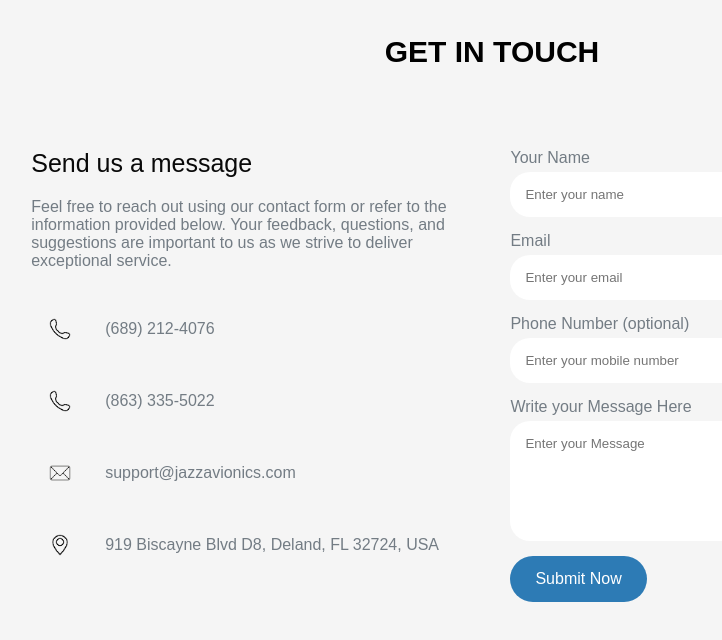
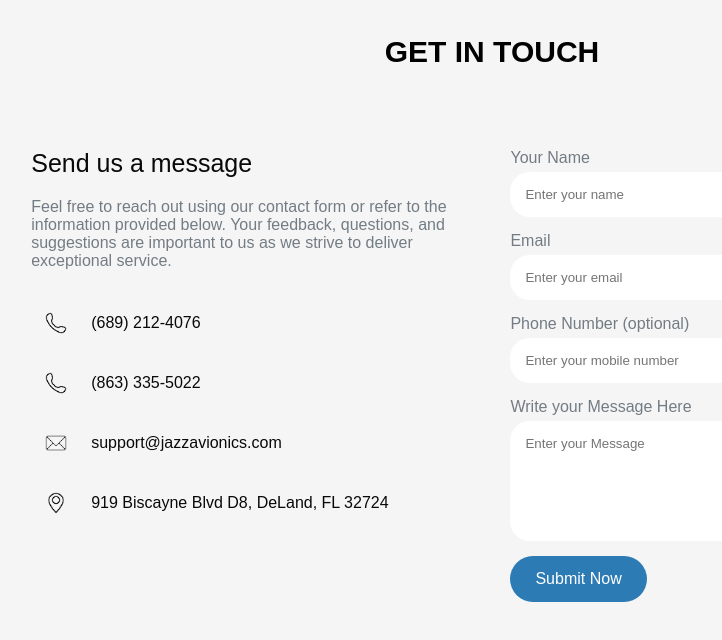
Before and after one commit to Koala-Tech-Digital-Solutions/JazzAvionics, a React (Vite) app: page / in a window 1280 px wide. Shown: the part 3086-3726 px from the top of the page, without its empty margins (148-870 px from the left). Built offline with nearby package versions, Linux system fonts and the light colour scheme.

Commit message:
clickable contact info

```diff
--- a/src/Components/Contact/Contact.css
+++ b/src/Components/Contact/Contact.css
@@ -34,15 +34,17 @@
 .contact-col ul li a {
   display: flex;
   align-items: center;
-  gap: 10px;
-  color: inherit;
+  color: #090909;
   text-decoration: none;
-  padding: 6px 4px;
-  border-radius: 10px;
+}
+.contact-col ul li .link-text {
+  border-bottom: 1px solid transparent;
+  transition: border-color 0.2s ease, color 0.2s ease;
 }
 
-.contact-col ul li a:hover {
-  background: rgba(0, 0, 0, 0.04);
+.contact-col ul li a:hover .link-text {
+  border-bottom: 1px solid #090909;
+  color: #000;
 }
 
 .contact-col ul li img {
--- a/src/Components/Contact/Contact.jsx
+++ b/src/Components/Contact/Contact.jsx
@@ -1,4 +1,4 @@
-import React, { useState } from "react";
+import React, { useMemo, useState } from "react";
 import emailjs from "@emailjs/browser";
 import "./Contact.css";
 import mail_icon from "/assets/mail-icon.png";
@@ -10,6 +10,9 @@
 const TEMPLATE_AUTOREPLY = "template_0tfq1oa";
 const PUBLIC_KEY = "xm3iiEWUBYyQG12Vc";
 
+// Address text in one place so it stays consistent
+const ADDRESS_TEXT = "919 Biscayne Blvd D8, DeLand, FL 32724";
+
 const Contact = () => {
   const [formData, setFormData] = useState({
     email: "",
@@ -19,6 +22,23 @@
   });
   const [isLoading, setIsLoading] = useState(false);
   const [isSent, setIsSent] = useState(false);
+
+  // Build the correct Maps link for the current device
+  const mapsHref = useMemo(() => {
+    const ua = typeof navigator !== "undefined" ? navigator.userAgent : "";
+    const isIOS = /iPad|iPhone|iPod/.test(ua);
+    const encoded = encodeURIComponent(ADDRESS_TEXT);
+    return isIOS
+      ? `maps://?q=${encoded}` // Apple Maps app
+      : `https://www.google.com/maps/search/?api=1&query=${encoded}`; // Google Maps
+  }, []);
+
+  // On iOS, let the OS handle the maps:// link (no new tab)
+  const mapsTarget = useMemo(() => {
+    const ua = typeof navigator !== "undefined" ? navigator.userAgent : "";
+    const isIOS = /iPad|iPhone|iPod/.test(ua);
+    return isIOS ? "_self" : "_blank";
+  }, []);
 
   const handleChange = (e) => {
     const { name, value } = e.target;
@@ -33,6 +53,7 @@
     const email = formData.email.trim();
     const phone = formData.phone.trim();
     const message = formData.message.trim();
+
     if (!name || !email || !message) {
       alert("Please fill in your name, email, and message.");
       return;
@@ -125,14 +146,16 @@
 
               <li>
                 <a
-                  href="https://www.google.com/maps/search/?api=1&query=919%20Biscayne%20Blvd%20D8%2C%20DeLand%2C%20FL%2032724"
-                  target="_blank"
-                  rel="noopener noreferrer"
-                  aria-label="Open address in Google Maps"
-                  title="Open in Google Maps"
+                  href={mapsHref}
+                  target={mapsTarget}
+                  rel={
+                    mapsTarget === "_blank" ? "noopener noreferrer" : undefined
+                  }
+                  aria-label="Open address in Maps"
+                  title="Open in Maps"
                 >
                   <img src={location_icon} alt="" />
-                  919 Biscayne Blvd D8, Deland, FL 32724, USA
+                  {ADDRESS_TEXT}
                 </a>
               </li>
             </ul>
```
